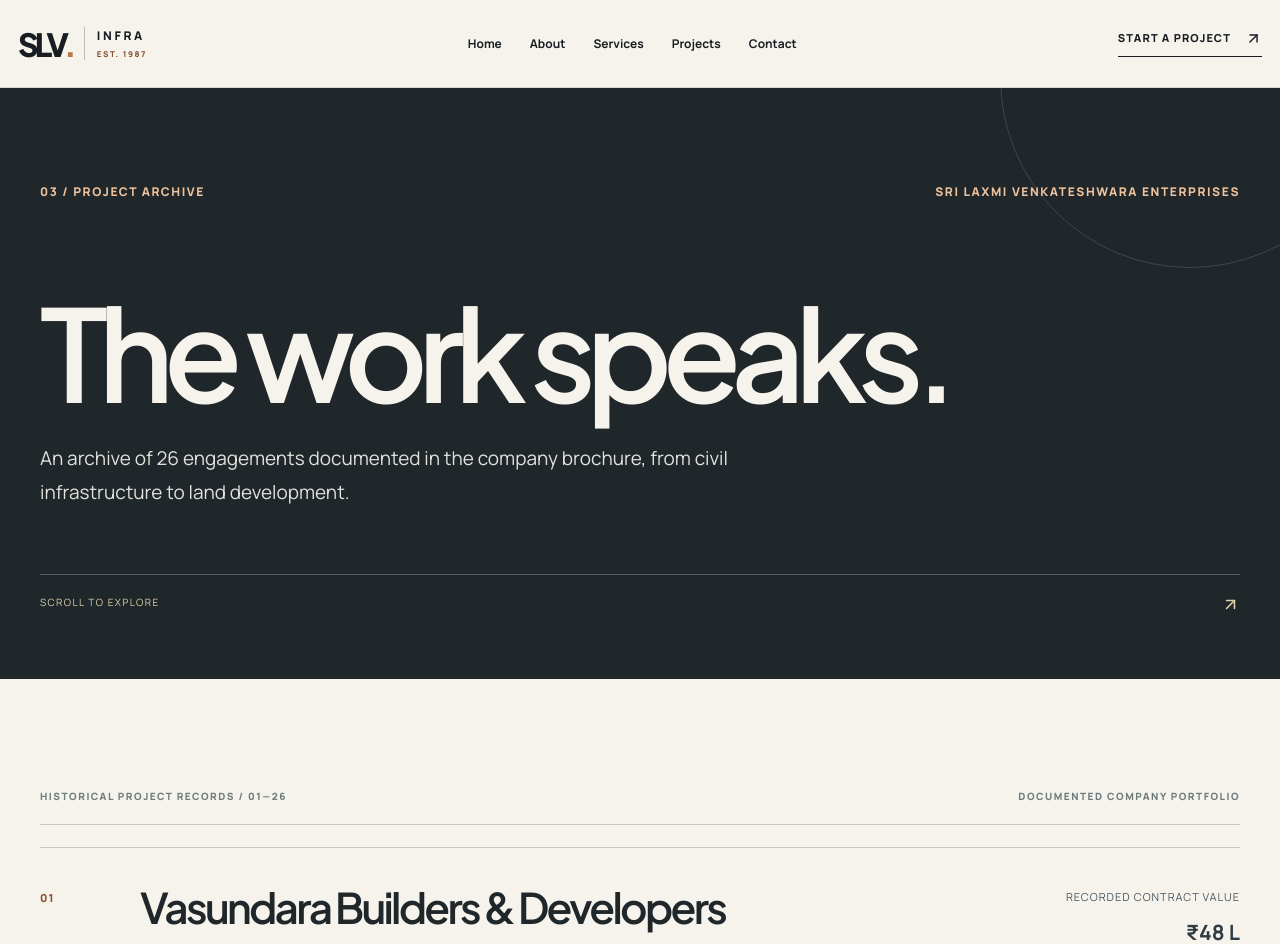
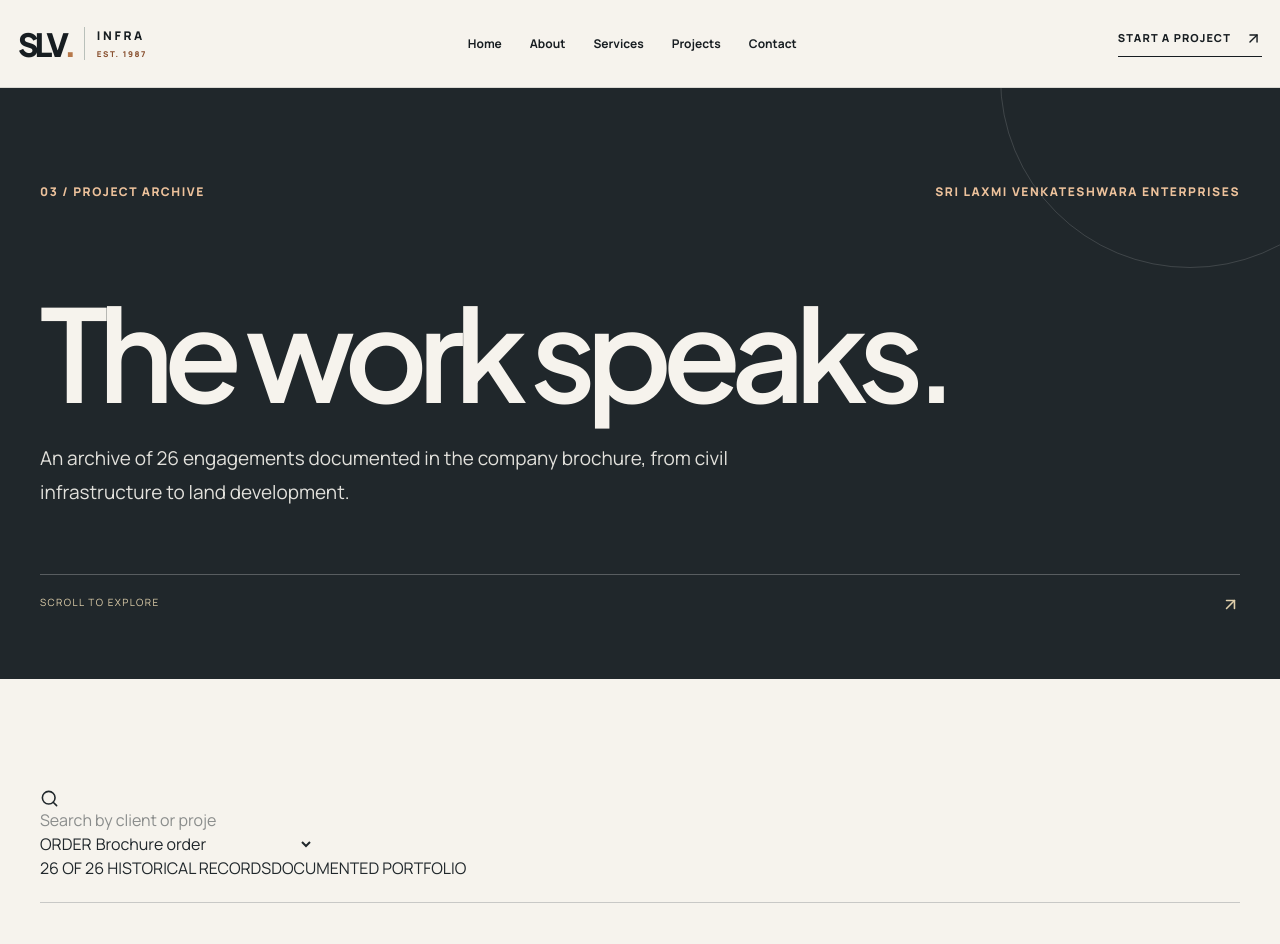
Before and after one commit to mkraja826/Slvinfra, a Next.js app: page /projects in a window 1280 px wide. Shown: the top 944 px of the page. Built offline with nearby package versions, Linux system fonts and the light colour scheme.

Commit message:
Use searchable project archive on Projects page

```diff
--- a/src/app/projects/page.tsx
+++ b/src/app/projects/page.tsx
@@ -2,7 +2,7 @@ import type {Metadata} from "next";
 import Link from "next/link";
 import {ArrowUpRight} from "lucide-react";
 import InnerPage from "@/components/InnerPage";
-import {projects,company} from "@/data/company";
+import {company} from "@/data/company";
+import ProjectArchive from "@/components/ProjectArchive";
 export const metadata:Metadata={title:"Projects",description:"Twenty-six historical civil and infrastructure project records documented in the SLV company portfolio.",alternates:{canonical:"/projects"}};
-const money=(n:number|null)=>n===null?"Not recorded":n>=100?"₹"+(n/100).toLocaleString("en-IN",{maximumFractionDigits:3})+" Cr":"₹"+n.toLocaleString("en-IN")+" L";
-export default function Projects(){return <InnerPage index="03" eyebrow="PROJECT ARCHIVE" title="The work speaks." lead="An archive of 26 engagements documented in the company brochure, from civil infrastructure to land development."><section className="inner-content"><div className="section-wrap"><div className="archive-topline"><span>HISTORICAL PROJECT RECORDS / 01—26</span><span>DOCUMENTED COMPANY PORTFOLIO</span></div><div className="portfolio-list">{projects.map((p,i)=><article className="portfolio-entry" key={p.id}><span className="portfolio-index">{String(i+1).padStart(2,"0")}</span><div className="portfolio-primary"><h2>{p.client}</h2><p>{p.project}</p></div><div className="portfolio-value"><small>RECORDED CONTRACT VALUE</small><strong>{money(p.costLakhs)}</strong></div></article>)}</div><p className="archive-note">{company.note} Project names and descriptions are taken from historical materials and should be confirmed before publication. No stock photography is represented as completed SLV work.</p><div className="inner-cta"><h2>What can we build together?</h2><Link href="/contact">Prepare a project brief <ArrowUpRight size={20}/></Link></div></div></section></InnerPage>}
+export default function Projects(){return <InnerPage index="03" eyebrow="PROJECT ARCHIVE" title="The work speaks." lead="An archive of 26 engagements documented in the company brochure, from civil infrastructure to land development."><section className="inner-content"><div className="section-wrap"><ProjectArchive/><p className="archive-note">{company.note} Project names and descriptions are taken from historical materials and should be confirmed before publication. No stock photography is represented as completed SLV work.</p><div className="inner-cta"><h2>What can we build together?</h2><Link href="/contact">Prepare a project brief <ArrowUpRight size={20}/></Link></div></div></section></InnerPage>}
```
